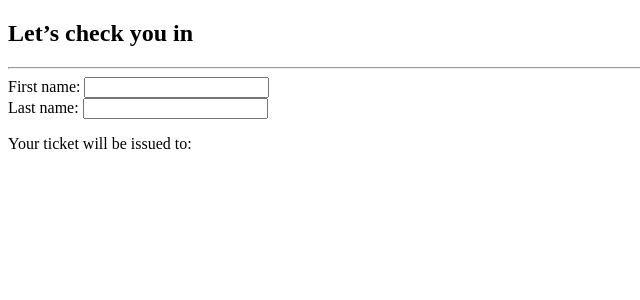
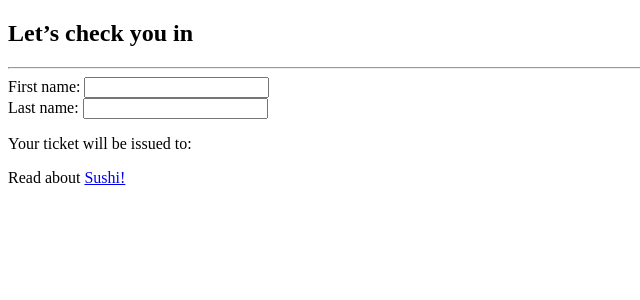
Before and after one commit to VortexExpansion/KurocoNext, a Next.js app: page / in a window 1280 px wide. Shown: the top 300 px of the page, without its empty margins (0-640 px from the left). Built offline with nearby package versions, Linux system fonts and the light colour scheme.

Commit message:
Update sushi info

```diff
--- a/pages/index.js
+++ b/pages/index.js
@@ -1,5 +1,6 @@
 import { responseSymbol } from 'next/dist/server/web/spec-compliant/fetch-event';
 import { useState } from 'react';
+import Link from 'next/link';
 
 // async function asyncData({ $axios, app }) {
 //   try {
@@ -82,6 +83,11 @@ export default function Homepage() {
       <p>
         Your ticket will be issued to: <b>{fullName}</b>
       </p>
+
+      Read about{' '}
+      <Link href="/sushi">
+      <a>Sushi!</a>
+      </Link>
     </>
   );
 }
```
